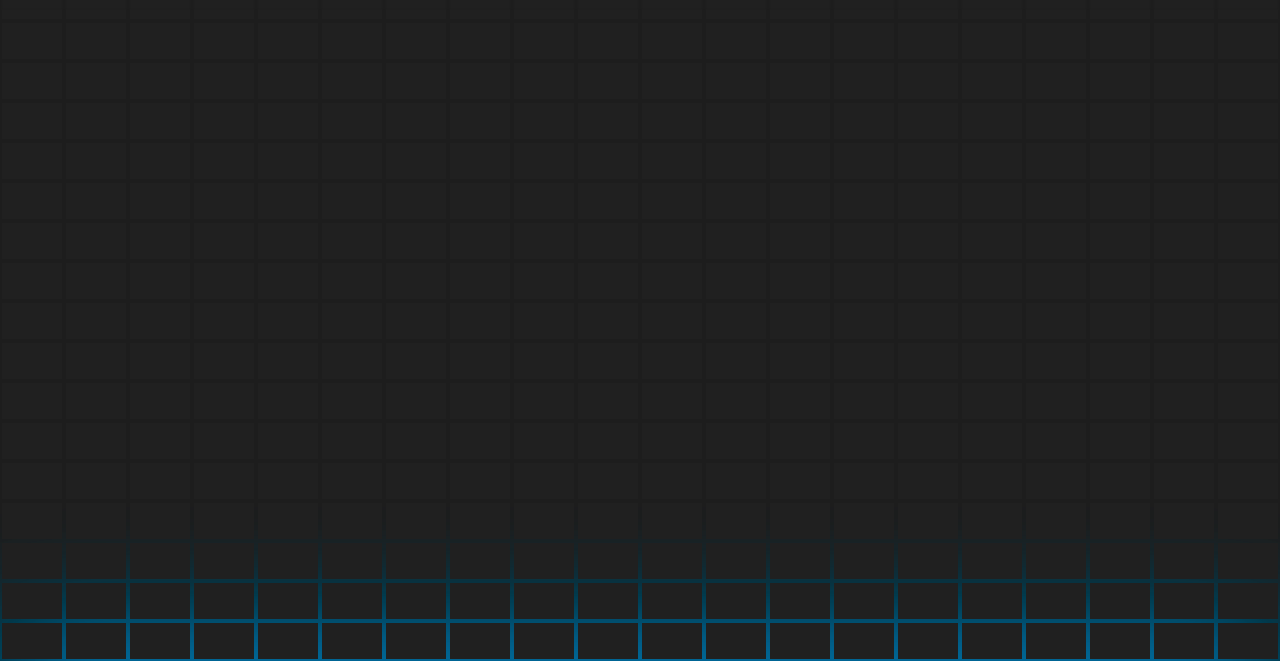
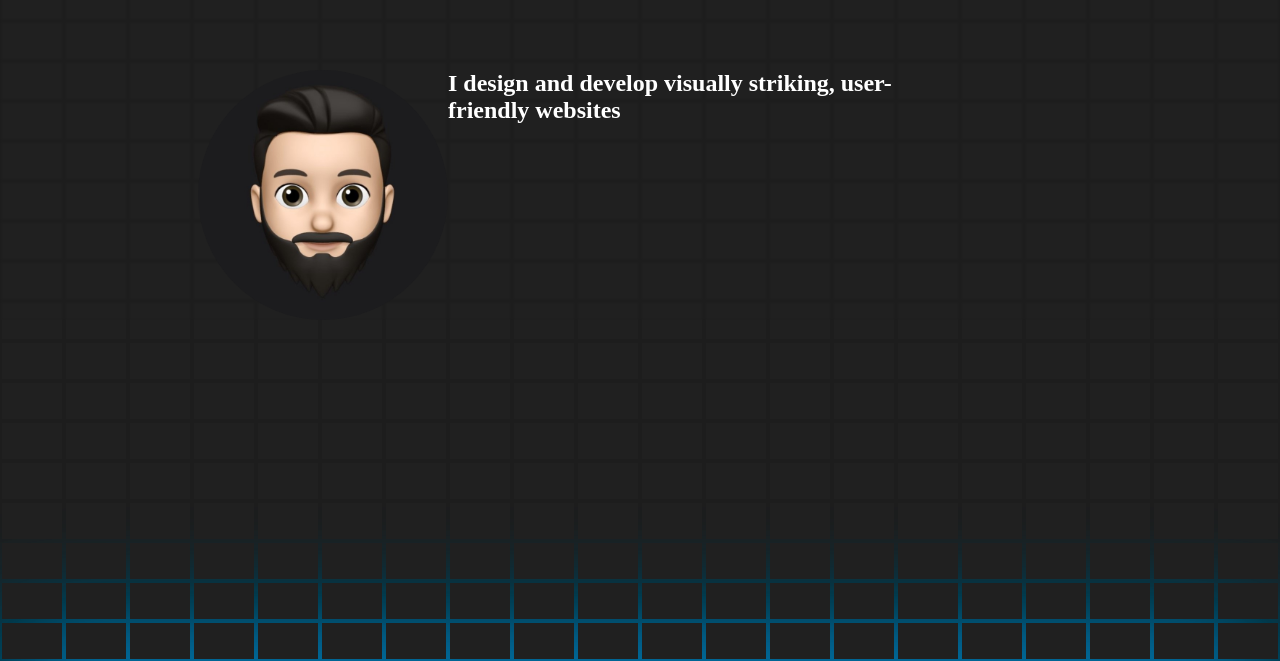
Before and after one commit to Ayham71/Portfolio, a plain HTML site: page index.html in a window 1280 px wide. Shown: the part 139-800 px from the top of the page. Drawn offline with Linux system fonts and the light colour scheme.

Commit message:
The Beginning

```diff
--- a/index.html
+++ b/index.html
@@ -17,7 +17,9 @@
     </div>
 
     <div class="container">
+
       <header class="header Container">
+
         <nav>
           <div class="header__left">
             <img src="Public/horse-head-with-hair-outline-from-side-view-svgrepo-com (1).svg" />
@@ -28,9 +30,15 @@
             <li><a class="header__links" href="#Projects">Projects</a></li>
             <li><a class="header__links" href="#ContactMe">Contact me</a></li>
           </ul>
+        </nav>
 
-        </nav>
-  </div>
+        <div class="me">
+          <img src="Public/myavatare.jpg" alt="myimg">
+          <h2>I design and develop visually striking, user-friendly websites</h2>
+        </div>
+
+      </header>
+    </div>
 
     <script type="module" src="main.js"></script>
   </body>
--- a/styles/header.css
+++ b/styles/header.css
@@ -177,3 +177,18 @@ header nav{
         padding: .5rem;
     }
 }
+.me{
+    width: 70%;
+    display: grid;
+    margin-top: 60px;
+    grid-template-columns: repeat(2, 1fr);
+}
+.me img{
+    width: 250px;
+    border-radius: 150px;
+    justify-self: end;
+}
+.me h2{
+    justify-content: center;
+    align-items: center;
+}
```
Also changed, not shown: Public/myavatare.jpg (added).
